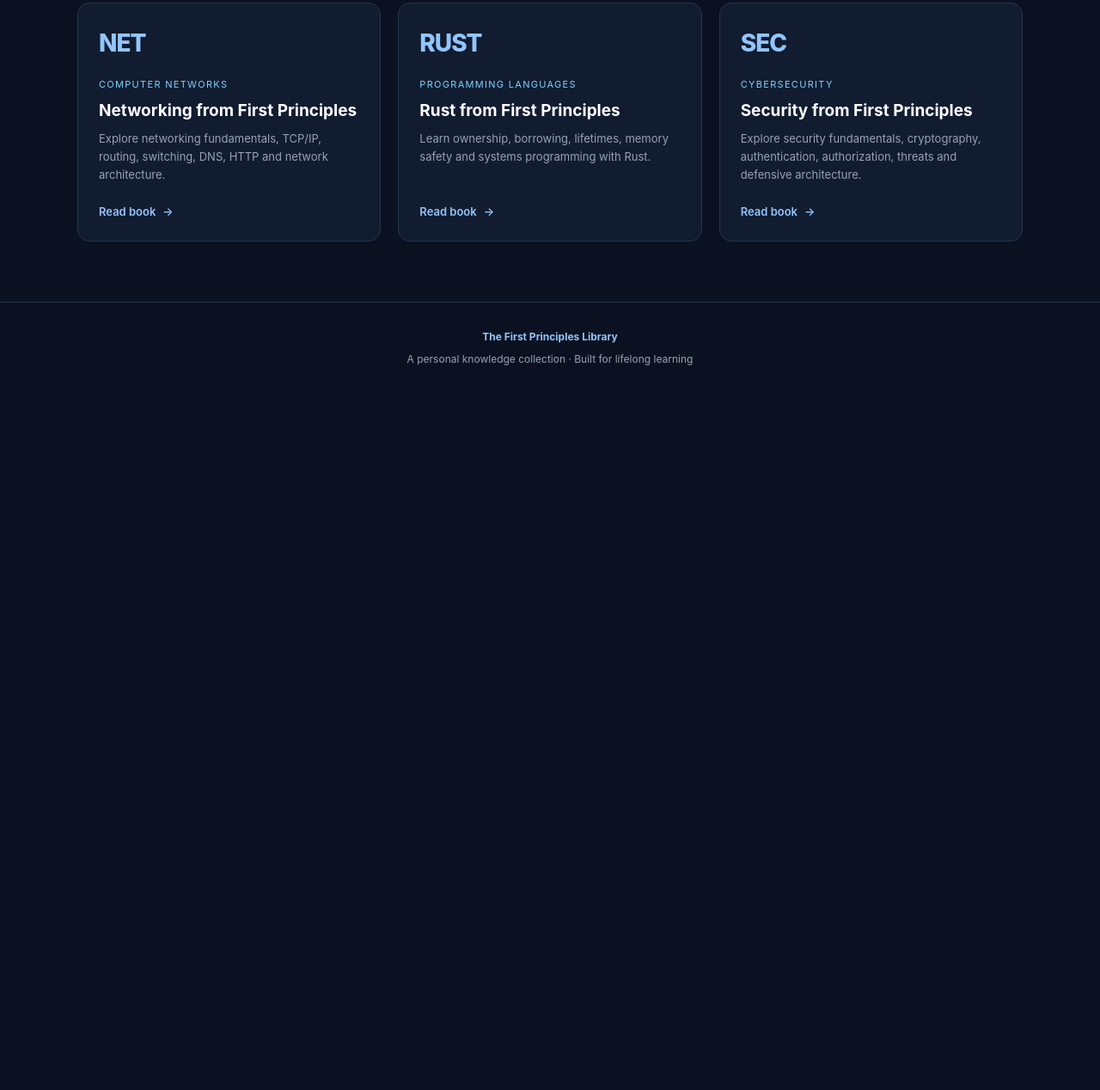
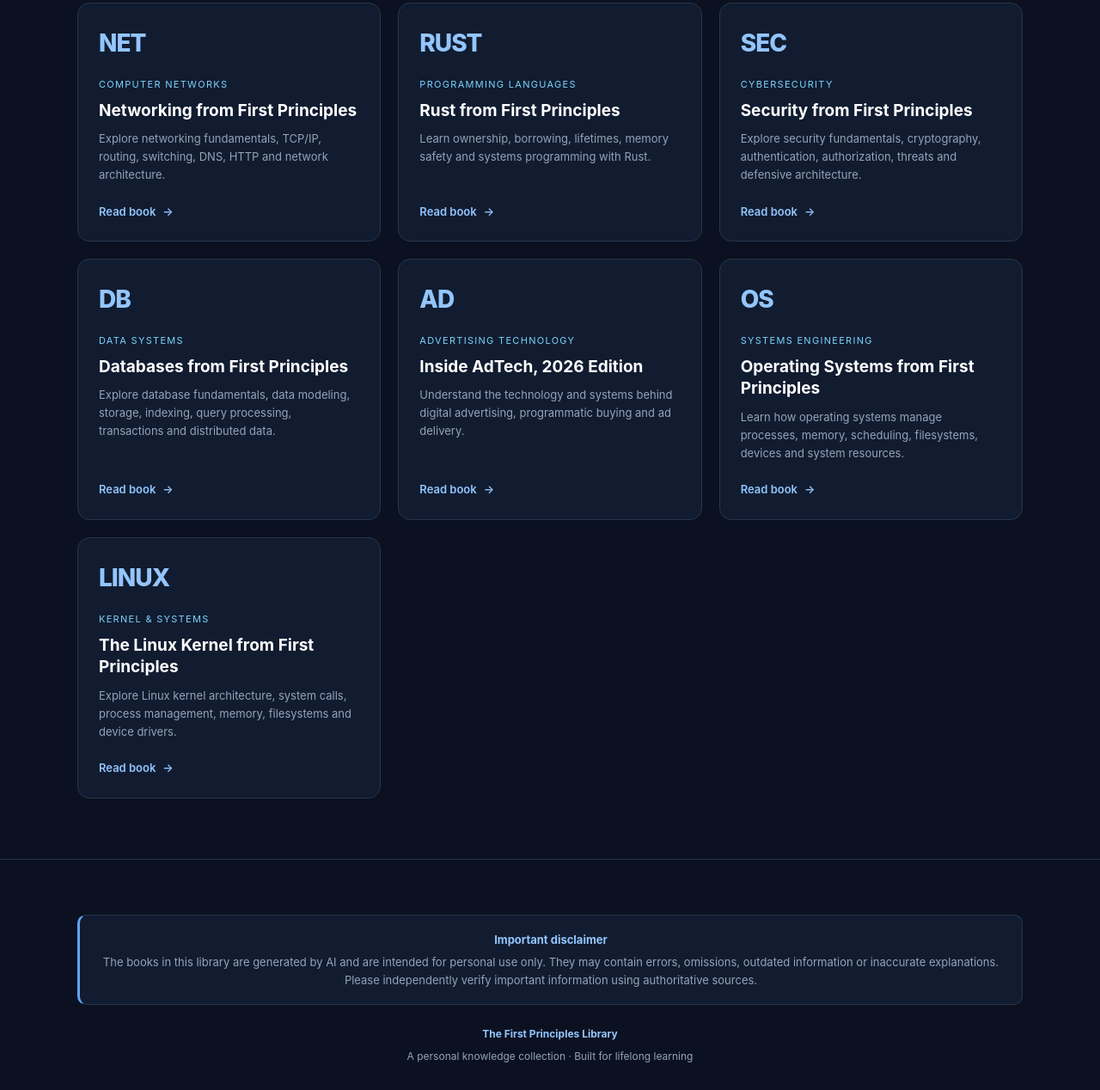
Before and after one commit to BalaBhaskarReddy/BalaBhaskarReddy.github.io, a plain HTML site: page index.html in a window 1280 px wide. Shown: the part 965-2233 px from the top of the page at 86% size. Before the commit the page ends 1422 px from the top, so only its background shows below. Drawn offline with Linux system fonts and the light colour scheme.

Commit message:
Add files via upload

```diff
--- a/index.html
+++ b/index.html
@@ -255,6 +255,26 @@
       color: var(--muted);
     }
 
+    /* AI-generated content disclaimer */
+
+    .disclaimer {
+      margin-top: 34px;
+      padding: 18px 20px;
+      border: 1px solid var(--border);
+      border-left: 3px solid var(--accent-strong);
+      border-radius: 10px;
+      background: var(--surface);
+      color: var(--muted);
+      font-size: 13px;
+    }
+
+    .disclaimer strong {
+      display: block;
+      color: var(--accent);
+      margin-bottom: 5px;
+      font-size: 13px;
+    }
+
     /* Footer */
 
     footer {
@@ -327,7 +347,7 @@
       <div class="section-heading">
         <h2>The Library</h2>
         <span class="book-count" id="bookCount">
-          6 books
+          10 books
         </span>
       </div>
 
@@ -497,6 +517,93 @@
 
         </article>
 
+        <article class="book-card"
+          data-category="systems"
+          data-search="databases database storage transactions indexing query processing sql nosql">
+
+          <div class="book-code">DB</div>
+          <div class="book-category">Data Systems</div>
+
+          <h3>Databases from First Principles</h3>
+
+          <p>
+            Explore database fundamentals, data modeling, storage,
+            indexing, query processing, transactions and distributed data.
+          </p>
+
+          <a class="read-link"
+             href="Databases%20from%20First%20Principles.html">
+            Read book <span>→</span>
+          </a>
+
+        </article>
+
+
+        <article class="book-card"
+          data-category="systems"
+          data-search="adtech advertising technology ad exchange real time bidding programmatic advertising">
+
+          <div class="book-code">AD</div>
+          <div class="book-category">Advertising Technology</div>
+
+          <h3>Inside AdTech, 2026 Edition</h3>
+
+          <p>
+            Understand the technology and systems behind digital
+            advertising, programmatic buying and ad delivery.
+          </p>
+
+          <a class="read-link"
+             href="Inside%20AdTech%2C%202026%20Edition.html">
+            Read book <span>→</span>
+          </a>
+
+        </article>
+
+
+        <article class="book-card"
+          data-category="systems"
+          data-search="operating systems processes threads scheduling memory virtual memory filesystems">
+
+          <div class="book-code">OS</div>
+          <div class="book-category">Systems Engineering</div>
+
+          <h3>Operating Systems from First Principles</h3>
+
+          <p>
+            Learn how operating systems manage processes, memory,
+            scheduling, filesystems, devices and system resources.
+          </p>
+
+          <a class="read-link"
+             href="Operating%20Systems%20from%20First%20Principles.html">
+            Read book <span>→</span>
+          </a>
+
+        </article>
+
+
+        <article class="book-card"
+          data-category="systems"
+          data-search="linux kernel kernel architecture system calls processes memory management drivers">
+
+          <div class="book-code">LINUX</div>
+          <div class="book-category">Kernel & Systems</div>
+
+          <h3>The Linux Kernel from First Principles</h3>
+
+          <p>
+            Explore Linux kernel architecture, system calls, process
+            management, memory, filesystems and device drivers.
+          </p>
+
+          <a class="read-link"
+             href="The%20Linux%20Kernel%20from%20First%20Principles.html">
+            Read book <span>→</span>
+          </a>
+
+        </article>
+
       </div>
 
       <div class="no-results" id="noResults">
@@ -511,7 +618,14 @@
 
   <footer>
     <div class="container">
-      <p>
+      <div class="disclaimer" role="note" aria-label="AI-generated content disclaimer">
+        <strong>Important disclaimer</strong>
+        The books in this library are generated by AI and are intended for
+        personal use only. They may contain errors, omissions, outdated
+        information or inaccurate explanations. Please independently verify
+        important information using authoritative sources.
+      </div>
+      <p style="margin-top: 24px;">
         <strong>The First Principles Library</strong>
       </p>
       <p style="margin-top: 6px;">
```
